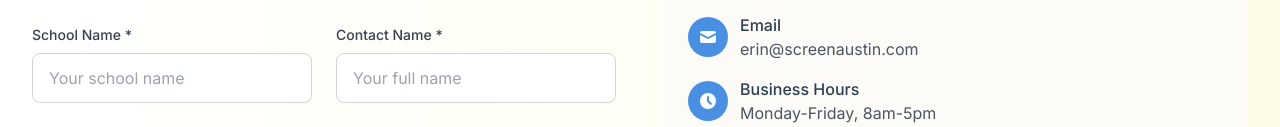
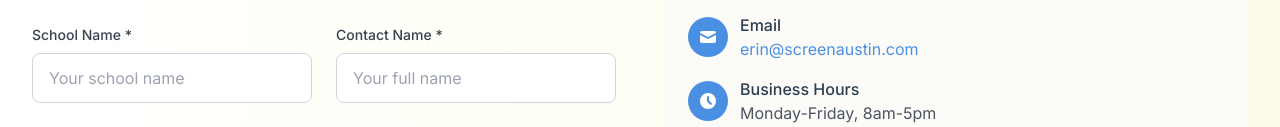
Before and after one commit to colenew1/VHSA-Website, a plain HTML site: page contact.html in a window 1280 px wide. Shown: the part 595-722 px from the top of the page. Drawn offline with nearby package versions, Linux system fonts and the light colour scheme.

Commit message:
Convert erin@screenaustin.com to clickable mailto links with pre-filled subject

```diff
--- a/contact.html
+++ b/contact.html
@@ -310,7 +310,10 @@
                                     </div>
                                     <div>
                                         <p class="font-medium text-[#2C3E50]">Email</p>
-                                        <p class="text-gray-600">erin@screenaustin.com</p>
+                                        <a href="mailto:erin@screenaustin.com?subject=School%20Screening%20Inquiry"
+                                           class="text-[#4A90E2] hover:text-[#3A7BC8] transition-colors">
+                                            erin@screenaustin.com
+                                        </a>
                                     </div>
                                 </div>
 
@@ -392,7 +395,7 @@
     <section class="py-8 bg-gray-100">
         <div class="max-w-4xl mx-auto px-4 sm:px-6 lg:px-8 text-center">
             <p class="text-gray-600">
-                For all other inquiries, email us at <a href="mailto:erin@screenaustin.com" class="text-[#4A90E2] hover:text-[#3A7BC8] font-medium">erin@screenaustin.com</a>
+                For all other inquiries, email us at <a href="mailto:erin@screenaustin.com?subject=School%20Screening%20Inquiry" class="text-[#4A90E2] hover:text-[#3A7BC8] font-medium transition-colors">erin@screenaustin.com</a>
             </p>
         </div>
     </section>
@@ -407,7 +410,13 @@
                         Providing professional school health screenings throughout Central Texas
                     </p>
                     <div class="space-y-2">
-                        <p class="text-gray-300">✉️ erin@screenaustin.com</p>
+                        <p class="text-gray-300">
+                            ✉️
+                            <a href="mailto:erin@screenaustin.com?subject=School%20Screening%20Inquiry"
+                               class="text-gray-300 hover:text-white transition-colors">
+                                erin@screenaustin.com
+                            </a>
+                        </p>
                     </div>
                 </div>
 
```
Also changed, not shown: about.html (+7 -1 lines), blog-post-1.html (+7 -1 lines), blog.html (+7 -1 lines), for-schools.html (+7 -1 lines), index.html (+7 -1 lines).
